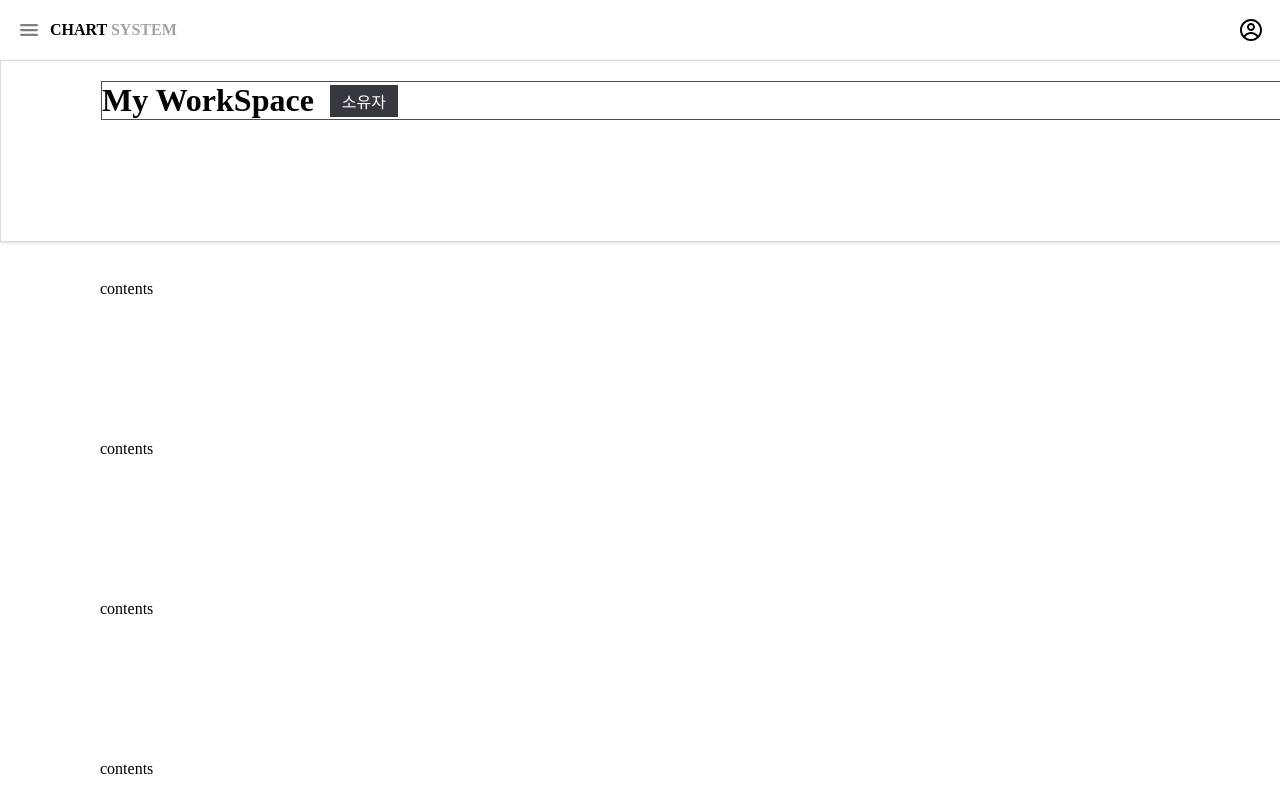
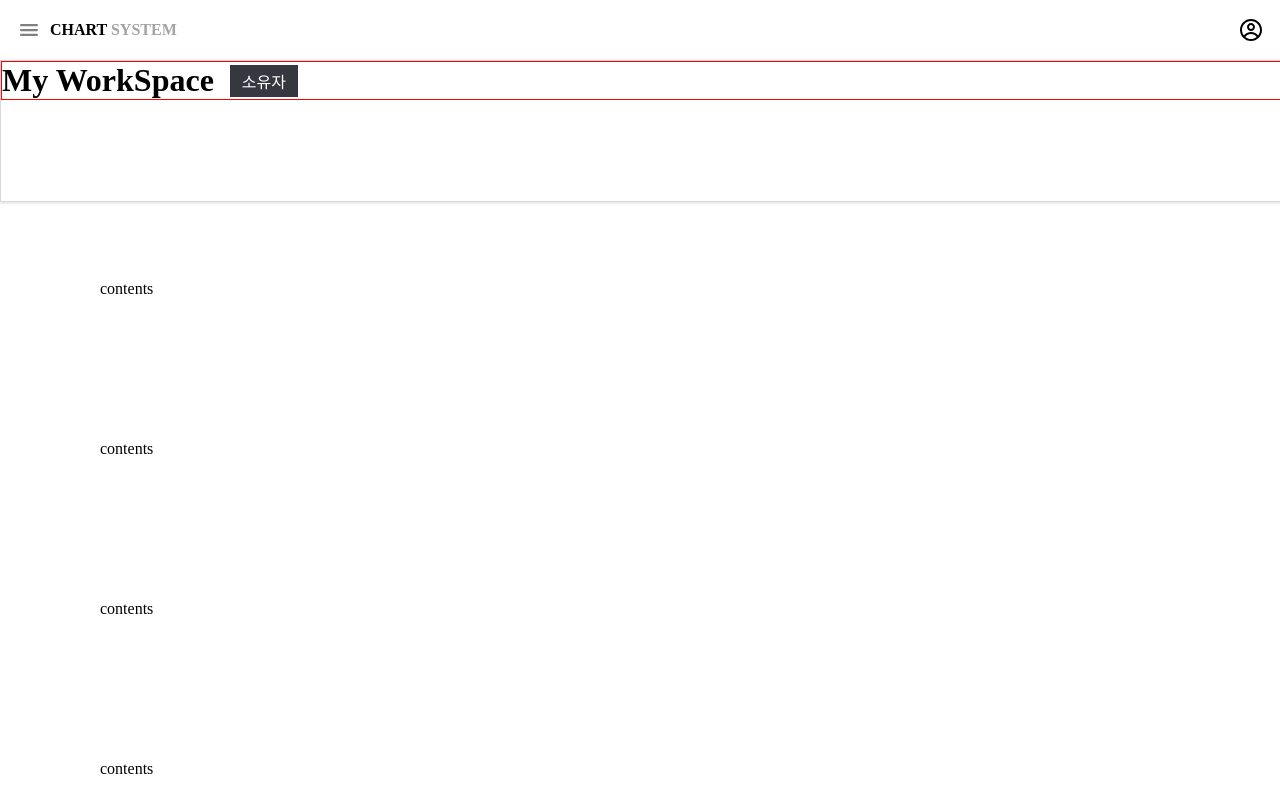
Before and after one commit to jeeseongmin/chart-management-system, a React (Create React App) app in the folder front/: page / in a window 1280 px wide. Shown: the top 800 px of the page. Built offline with nearby package versions, Linux system fonts and the light colour scheme; a web font is replaced by a local one.

Commit message:
Feat[#9] : 워크스페이스 헤더와 사이드바 zIndex 조절

```diff
--- a/front/src/App.scss
+++ b/front/src/App.scss
@@ -80,6 +80,7 @@ header > div {
   background-color: #35393f;
   //padding: $pv;
   overflow: hidden;
+  z-index: 1000;
 
   transition: 0.3s all ease-out;
 }
@@ -150,13 +151,14 @@ header > div {
 
 #workspaceHeader {
   top: 60px;
+  left: 0;
   height: 140px;
   width: 100%;
   border: 1px solid #d7d9de;
   box-shadow: 0 1px 3px rgba(0, 0, 0, .15);
   position: fixed;
   background-color: white;
-  padding: 20px $contentXPadding;
+  //padding: 20px $contentXPadding;
 }
 
 #workspaceHeader > div {
```
